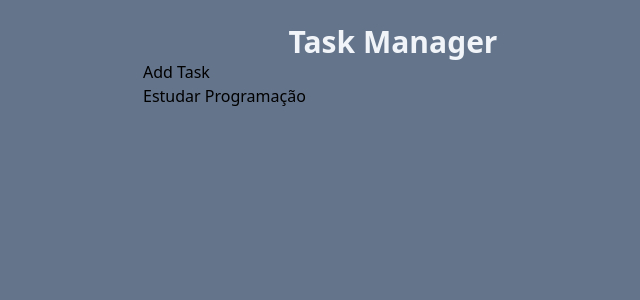
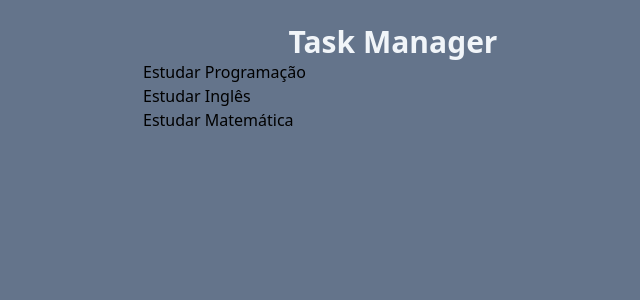
Before and after one commit to luis-paulo-tdo/estudo-react-gerenciador-tarefas, a React (Vite) app: page / in a window 1280 px wide. Shown: the top 300 px of the page, without its empty margins (247-887 px from the left). Built offline with nearby package versions, Linux system fonts and the light colour scheme.

Commit message:
Exibindo no JSX todos os elementos de uma lista.

```diff
--- a/src/App.jsx
+++ b/src/App.jsx
@@ -31,7 +31,6 @@
         <h1 className="text-3xl text-slate-100 font-bold text-center">
           Task Manager
         </h1>
-        <AddTask />
         <Tasks tasks={tasks} />
       </div>
     </div>
--- a/src/components/Tasks.jsx
+++ b/src/components/Tasks.jsx
@@ -1,5 +1,11 @@
 function Tasks(props) {
-  return <h1>{props.tasks[0].title}</h1>;
+  return (
+    <h1>
+      {props.tasks.map((task) => (
+        <p>{task.title}</p>
+      ))}
+    </h1>
+  );
 }
 
 export default Tasks;
```
